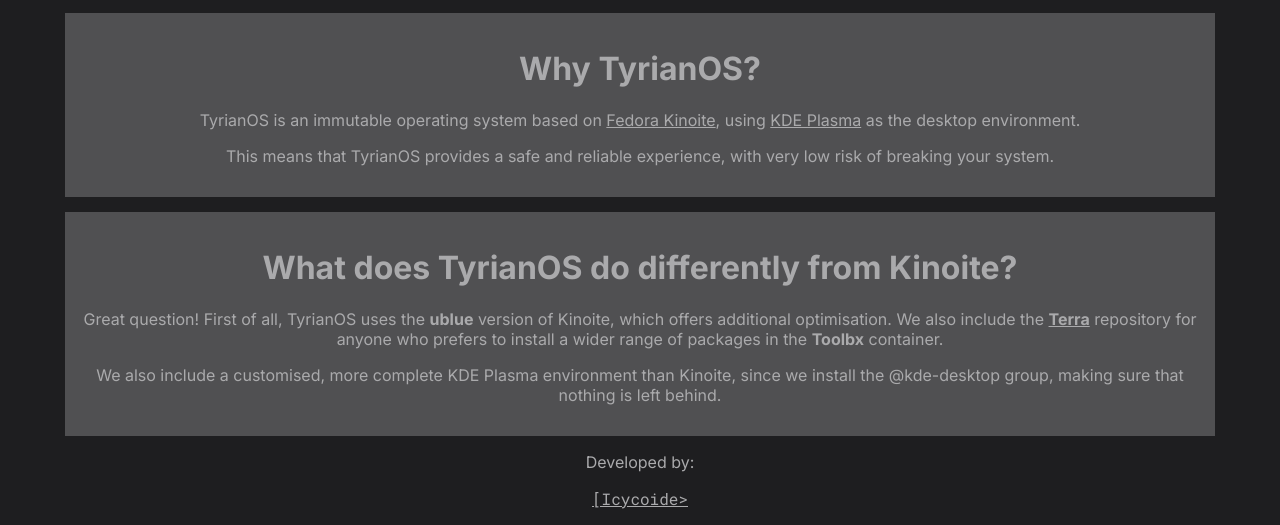
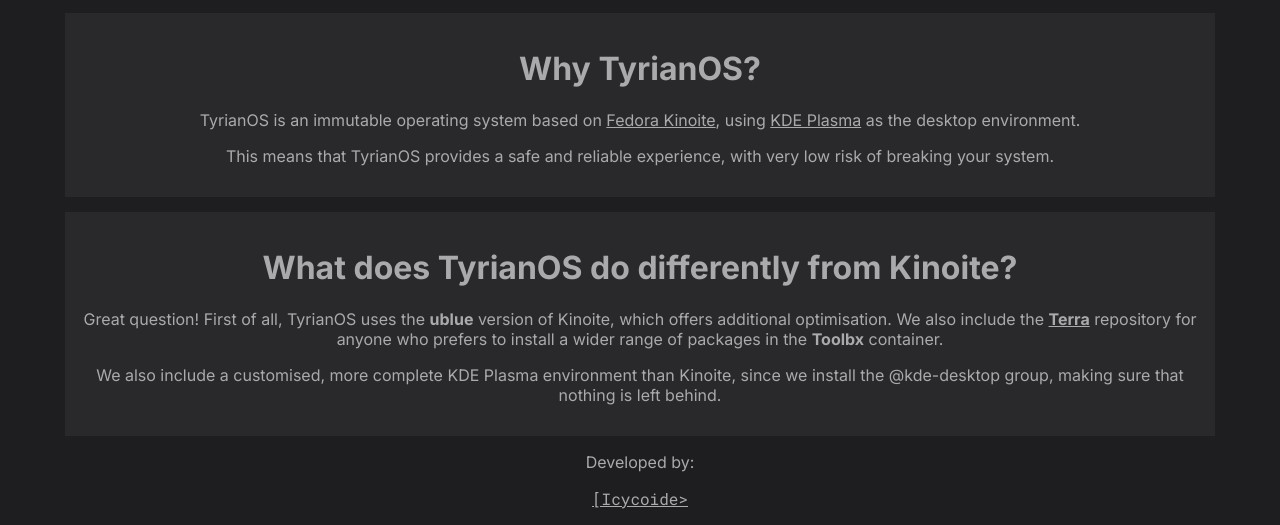
Before and after one commit to Icycoide/TyrianOS, a plain HTML site: page index.html in a window 1280 px wide. Shown: the part 906-1431 px from the top of the page. Drawn offline with Linux system fonts and the light colour scheme.

Commit message:
Fix background of cards

```diff
--- a/index.html
+++ b/index.html
@@ -29,7 +29,7 @@
                     </p>
                 </div>
             </header>
-            <div class="card" style="background-color: #505052; padding: 15px; margin-bottom: 15px;">
+            <div class="card" style="background-color: #29292b; padding: 15px; margin-bottom: 15px;">
                 <div>
                     <h1>Why TyrianOS?</h1>
                     <p>
@@ -41,7 +41,7 @@
                     </p>
                 </div>
             </div>
-            <div class="card" style="background-color: #505052; padding: 15px; margin-bottom: 15px;">
+            <div class="card" style="background-color: #29292b; padding: 15px; margin-bottom: 15px;">
                 <div>
                     <h1>What does TyrianOS do differently from Kinoite?</h1>
                     <p>
```
